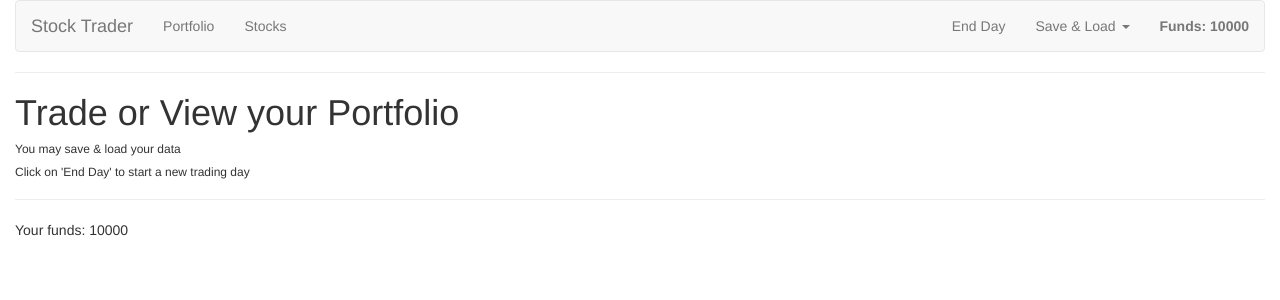
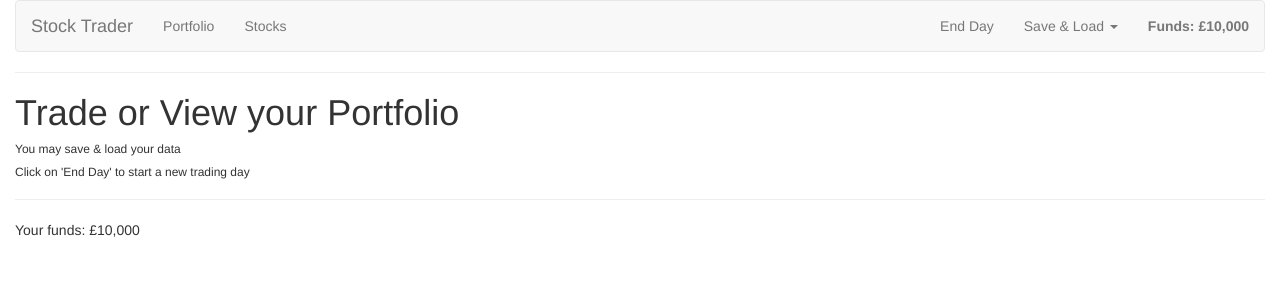
Before and after one commit to jonwhittlestone/vuex-trader, a Vue app: page / in a window 1280 px wide. Shown: the top 300 px of the page. Built offline with nearby package versions, Linux system fonts and the light colour scheme.

Commit message:
Step 8.  Ending the day by randomising the stock price

```diff
--- a/src/App.vue
+++ b/src/App.vue
@@ -33,6 +33,8 @@
 
     7. Making the sell button work and a guard on the balance when buying/selling (video 285)
 
+    8. Ending the day (randomizing the stocks/recalcating stock prices) and filter for currency (video 288/)
+
     */
 
 import Header from "./components/Header.vue";
--- a/src/components/Header.vue
+++ b/src/components/Header.vue
@@ -17,10 +17,10 @@
             </router-link>
           </ul>
 
-          <strong class="navbar-text navbar-right">Funds: {{ funds }}</strong>
+          <strong class="navbar-text navbar-right">Funds: {{ funds | currency }}</strong>
           <ul class="nav navbar-nav navbar-right">
             <li>
-              <a href="#">End Day</a>
+              <a href="#" @click="endDay">End Day</a>
             </li>
             <li
               class="dropdown"
@@ -56,6 +56,7 @@
   </div>
 </template>
 <script>
+import { mapActions } from "vuex";
 export default {
   computed: {
     funds() {
@@ -66,6 +67,12 @@ export default {
     return {
       isDropdownOpen: false
     };
+  },
+  methods: {
+    ...mapActions(["randomizeStocks"]),
+    endDay() {
+      this.randomizeStocks();
+    }
   }
 };
 </script>
--- a/src/components/Home.vue
+++ b/src/components/Home.vue
@@ -4,7 +4,7 @@
     <h6>You may save & load your data</h6>
     <h6>Click on 'End Day' to start a new trading day</h6>
     <hr>
-    <p>Your funds: {{funds}}</p>
+    <p>Your funds: {{funds | currency}}</p>
   </div>
 </template>
 <script>
--- a/src/components/portfolio/Stock.vue
+++ b/src/components/portfolio/Stock.vue
@@ -50,21 +50,20 @@ export default {
     };
   },
   computed: {
-    ...mapActions(["sellStock"]),
-    ...mapGetters(["funds", "stockPortfolio"]),
-
     insufficientQuantity() {
       return this.quantity > this.stock.quantity;
     }
   },
   methods: {
+    ...mapActions({ placeSellOrder: "sellStock" }),
+    ...mapGetters(["funds", "stockPortfolio"]),
     submitSellStock() {
       const order = {
         stockId: this.stock.id,
         stockPrice: this.stock.price,
         quantity: this.quantity
       };
-      this.sellStock(order);
+      this.placeSellOrder(order);
       this.quantity = 0;
     }
   }
--- a/src/main.js
+++ b/src/main.js
@@ -1,13 +1,15 @@
 import Vue from "vue";
 import VueRouter from "vue-router";
 import App from "./App.vue";
-
-// component(s)
 
 import { routes } from "./routes";
 Vue.use(VueRouter);
 
 import store from "./store/store";
+
+Vue.filter("currency", value => {
+  return "£" + value.toLocaleString();
+});
 
 const router = new VueRouter({
   mode: "history",
--- a/src/store/modules/stocks.js
+++ b/src/store/modules/stocks.js
@@ -16,8 +16,6 @@ const mutations = {
 
 const actions = {
   processOrder: ({ commit }, order) => {
-    console.log("the process order action");
-    console.log(order);
     commit("BUY_STOCK", order);
   },
   initStocks: ({ commit }) => {
```
